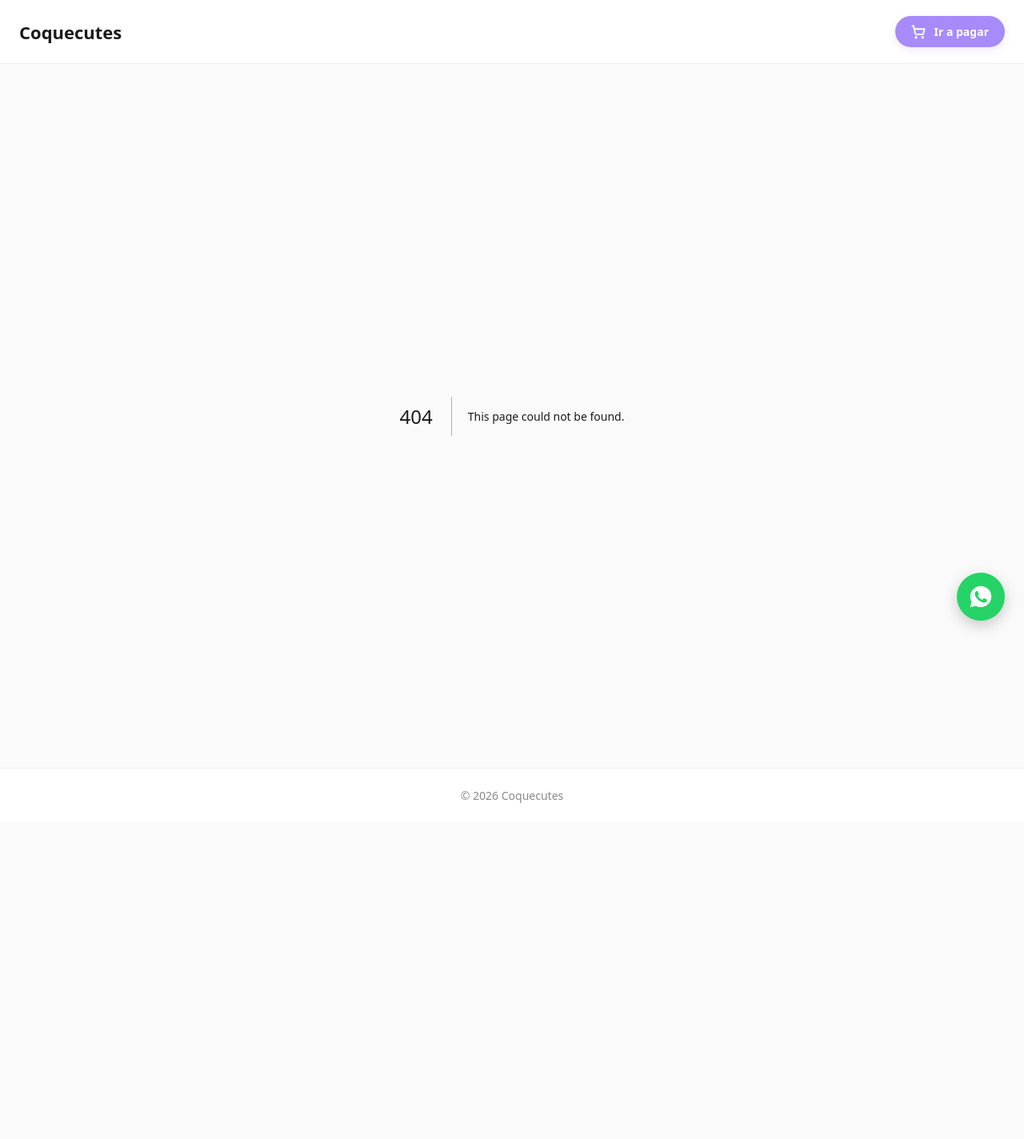
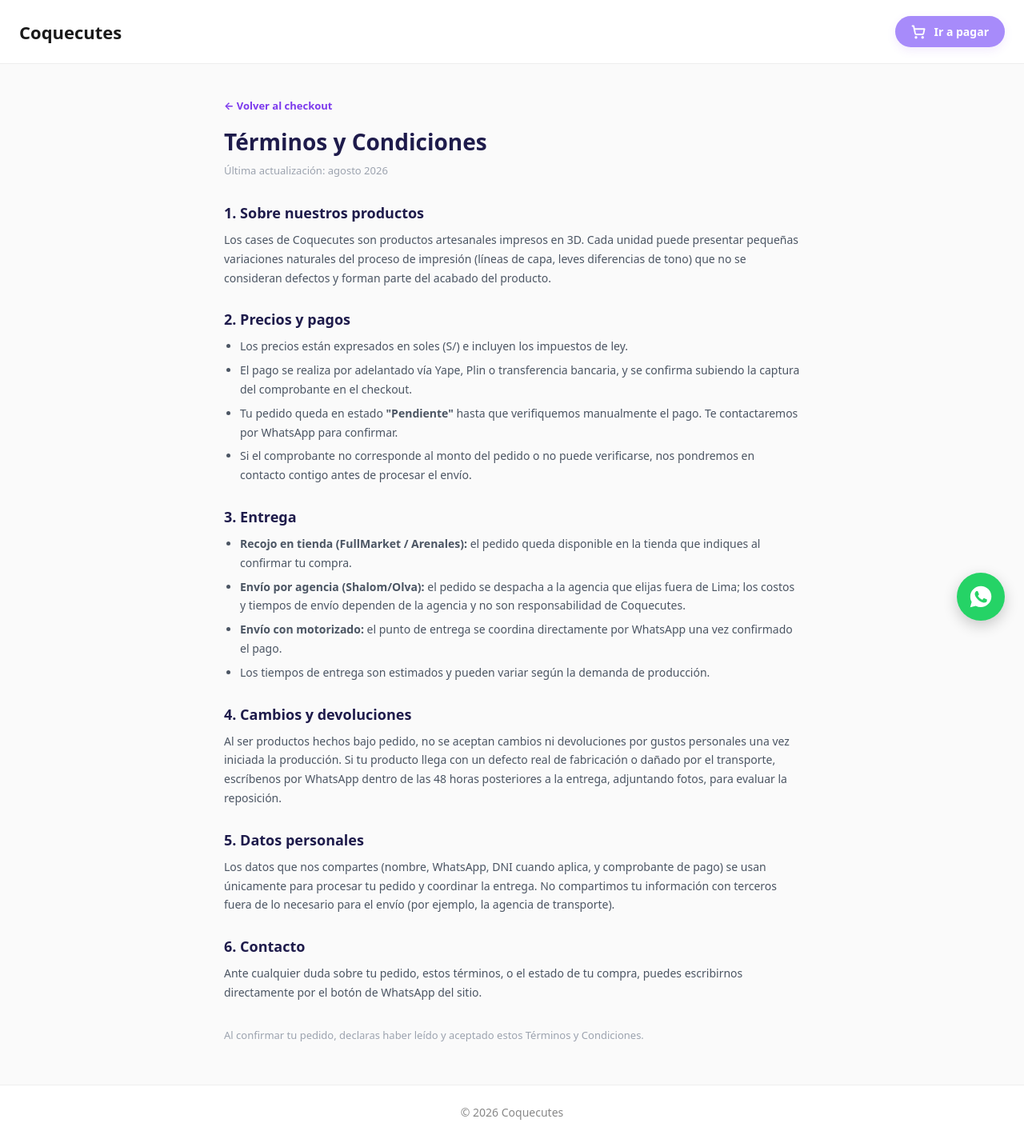
Before and after one commit to CJNunezV/coquecutes, a Next.js app: page /terminos in a window 1280 px wide. Before the commit this address had no page. Shown: the whole page at 80% size. Before the commit the page ends 1028 px from the top, so only its background shows below. Built offline with nearby package versions, Linux system fonts and the light colour scheme.

Commit message:
new update

```diff
--- /dev/null
+++ b/app/terminos/page.js
@@ -0,0 +1,124 @@
+import Link from "next/link";
+
+export const metadata = {
+  title: "Términos y Condiciones — Coquecutes",
+};
+
+const sectionStyle = { marginBottom: "28px" };
+const h2Style = { fontSize: "18px", fontWeight: "800", color: "#1e1b4b", margin: "0 0 10px 0" };
+const pStyle = { fontSize: "14px", color: "#4b5563", lineHeight: "1.7", margin: "0 0 8px 0" };
+const liStyle = { fontSize: "14px", color: "#4b5563", lineHeight: "1.7", marginBottom: "6px" };
+
+export default function TerminosPage() {
+  return (
+    <div style={{ maxWidth: "720px", margin: "0 auto" }}>
+      <Link
+        href="/checkout"
+        style={{ fontSize: "13px", color: "#7c3aed", fontWeight: "700", textDecoration: "none" }}
+      >
+        ← Volver al checkout
+      </Link>
+
+      <h1 style={{ fontSize: "28px", fontWeight: "800", color: "#1e1b4b", margin: "16px 0 8px 0" }}>
+        Términos y Condiciones
+      </h1>
+      <p style={{ fontSize: "13px", color: "#9ca3af", margin: "0 0 32px 0" }}>
+        Última actualización: agosto 2026
+      </p>
+
+      <section style={sectionStyle}>
+        <h2 style={h2Style}>1. Sobre nuestros productos</h2>
+        <p style={pStyle}>
+          Los cases de Coquecutes son productos artesanales impresos en 3D. Cada
+          unidad puede presentar pequeñas variaciones naturales del proceso de
+          impresión (líneas de capa, leves diferencias de tono) que no se
+          consideran defectos y forman parte del acabado del producto.
+        </p>
+      </section>
+
+      <section style={sectionStyle}>
+        <h2 style={h2Style}>2. Precios y pagos</h2>
+        <ul style={{ paddingLeft: "20px", margin: 0 }}>
+          <li style={liStyle}>Los precios están expresados en soles (S/) e incluyen los impuestos de ley.</li>
+          <li style={liStyle}>
+            El pago se realiza por adelantado vía Yape, Plin o transferencia
+            bancaria, y se confirma subiendo la captura del comprobante en el
+            checkout.
+          </li>
+          <li style={liStyle}>
+            Tu pedido queda en estado <strong>"Pendiente"</strong> hasta que
+            verifiquemos manualmente el pago. Te contactaremos por WhatsApp
+            para confirmar.
+          </li>
+          <li style={liStyle}>
+            Si el comprobante no corresponde al monto del pedido o no puede
+            verificarse, nos pondremos en contacto contigo antes de procesar
+            el envío.
+          </li>
+        </ul>
+      </section>
+
+      <section style={sectionStyle}>
+        <h2 style={h2Style}>3. Entrega</h2>
+        <ul style={{ paddingLeft: "20px", margin: 0 }}>
+          <li style={liStyle}>
+            <strong>Recojo en tienda (FullMarket / Arenales):</strong> el
+            pedido queda disponible en la tienda que indiques al confirmar tu
+            compra.
+          </li>
+          <li style={liStyle}>
+            <strong>Envío por agencia (Shalom/Olva):</strong> el pedido se
+            despacha a la agencia que elijas fuera de Lima; los costos y
+            tiempos de envío dependen de la agencia y no son responsabilidad
+            de Coquecutes.
+          </li>
+          <li style={liStyle}>
+            <strong>Envío con motorizado:</strong> el punto de entrega se
+            coordina directamente por WhatsApp una vez confirmado el pago.
+          </li>
+          <li style={liStyle}>
+            Los tiempos de entrega son estimados y pueden variar según la
+            demanda de producción.
+          </li>
+        </ul>
+      </section>
+
+      <section style={sectionStyle}>
+        <h2 style={h2Style}>4. Cambios y devoluciones</h2>
+        <p style={pStyle}>
+          Al ser productos hechos bajo pedido, no se aceptan cambios ni
+          devoluciones por gustos personales una vez iniciada la producción.
+          Si tu producto llega con un defecto real de fabricación o dañado
+          por el transporte, escríbenos por WhatsApp dentro de las 48 horas
+          posteriores a la entrega, adjuntando fotos, para evaluar la
+          reposición.
+        </p>
+      </section>
+
+      <section style={sectionStyle}>
+        <h2 style={h2Style}>5. Datos personales</h2>
+        <p style={pStyle}>
+          Los datos que nos compartes (nombre, WhatsApp, DNI cuando aplica, y
+          comprobante de pago) se usan únicamente para procesar tu pedido y
+          coordinar la entrega. No compartimos tu información con terceros
+          fuera de lo necesario para el envío (por ejemplo, la agencia de
+          transporte).
+        </p>
+      </section>
+
+      <section style={sectionStyle}>
+        <h2 style={h2Style}>6. Contacto</h2>
+        <p style={pStyle}>
+          Ante cualquier duda sobre tu pedido, estos términos, o el estado de
+          tu compra, puedes escribirnos directamente por el botón de
+          WhatsApp del sitio.
+        </p>
+      </section>
+
+      <p style={{ fontSize: "13px", color: "#9ca3af", marginTop: "32px" }}>
+        Al confirmar tu pedido, declaras haber leído y aceptado estos
+        Términos y Condiciones.
+      </p>
+    </div>
+  );
+}
```
Also changed, not shown: app/checkout/page.js (+30 -1 lines).
